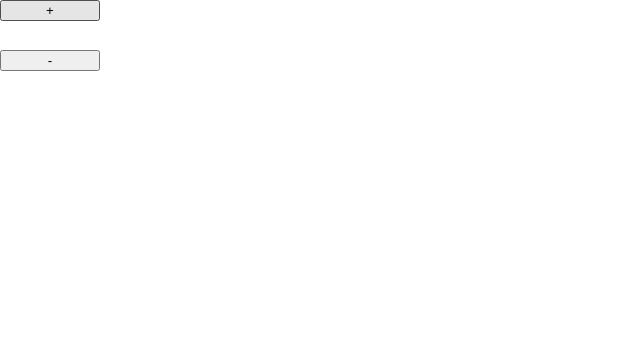
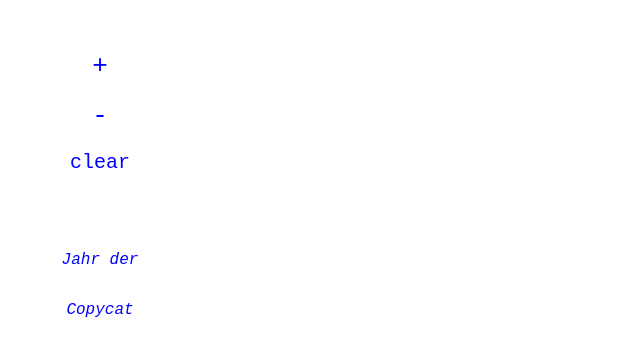
Before and after one commit to cadazab/fotos_preparado, a Svelte app: page / in a window 1280 px wide. Shown: the top 356 px of the page, without its empty margins (0-640 px from the left). Built offline with nearby package versions, Linux system fonts and the light colour scheme.

Commit message:
album switch added

```diff
--- a/index.html
+++ b/index.html
@@ -2,9 +2,9 @@
 <html lang="en">
 	<head>
 		<meta charset="UTF-8" />
-		<link rel="icon" href="/favicon.ico" />
+		<link rel="icon" href="./favicon.ico" />
 		<meta name="viewport" content="width=device-width, initial-scale=1.0" />
-		<title>Svelte + Vite App</title>
+		<title>fotofotofoto</title>
 		<style>
 			body {
 				min-height: 100%;
--- a/src/App.svelte
+++ b/src/App.svelte
@@ -8,7 +8,7 @@
 	let h;
 	let w;
 
-	let images = [
+	let albumJahrder = [
 		'https://64.media.tumblr.com/8414b04021aaa283ab403d18fa3dbf00/tumblr_onsv741Nf41v4tpzoo1_1280.jpg',
 		'https://64.media.tumblr.com/2f5c27efedf0f4cbbcc5263e6a5c0790/tumblr_onsus09NZA1v4tpzoo1_1280.jpg',
 		'https://64.media.tumblr.com/73303a1e1b2741b529bdb48a74e365f7/tumblr_olqcmbxoSI1v4tpzoo1_1280.jpg',
@@ -19,9 +19,30 @@
 		'https://64.media.tumblr.com/3f3f2bba4daf914ac907d51d48a3e3d3/tumblr_obg2tcyNsT1v4tpzoo1_1280.jpg',
 		'https://64.media.tumblr.com/98be82efd2bd3855007ba1744edffa5a/tumblr_o915b0FkfJ1v4tpzoo1_1280.jpg'
 	];
+	let textJahrder = "olympus mju-II";
 
-	let staple = [];
+	let albumCopycat = [
+		'https://64.media.tumblr.com/5c6833b97ee0b06e9a0732d36e3a60dc/tumblr_n1965vobGl1t8vj3ro1_1280.jpg',
+		'https://64.media.tumblr.com/f33c7409c77b67feffe8542ce339374d/tumblr_n1964iZ1Ay1t8vj3ro1_1280.jpg',
+		'https://64.media.tumblr.com/b036090d74b1d2a92bd928149b69caec/tumblr_n1963lSNKE1t8vj3ro1_1280.jpg',
+		'https://64.media.tumblr.com/e8eb12258f4271b31b1c8ccf39140703/tumblr_n19631a5fe1t8vj3ro1_1280.jpg',
+		'https://64.media.tumblr.com/5d426c61e22e18c60c5973568c5a160f/tumblr_n1962pDCuR1t8vj3ro1_1280.jpg',
+		'https://64.media.tumblr.com/ad251692a0d76bf6126fed1c3babb4fb/tumblr_n195z9xL5c1t8vj3ro1_1280.jpg',
+		'https://64.media.tumblr.com/afb0eecf4d7d65ec3328e8cd328c4fd2/tumblr_n195y0bpkS1t8vj3ro1_1280.jpg',
+		'https://64.media.tumblr.com/ac6e0ff94f1ecd5967f0b0e4914aaeb1/tumblr_n195xaPZR21t8vj3ro1_1280.jpg',
+		'https://64.media.tumblr.com/2bb92311c731a2c8627c98402b2fc8d0/tumblr_n195v1VCCp1t8vj3ro1_1280.jpg',
+		'https://64.media.tumblr.com/914d1d5eba8cabec55df81ec238c6e85/tumblr_n1950exbyn1t8vj3ro1_1280.jpg',
+		'https://64.media.tumblr.com/fe7d14d344c7d195d51d570f33f41bd3/tumblr_n194xyvCCW1t8vj3ro1_1280.jpg',
+		'https://64.media.tumblr.com/eb3fc33f391f108a9e20de3a30169c69/tumblr_n07ed7PBoR1t8vj3ro1_1280.jpg',
+		'https://64.media.tumblr.com/7669e20dea6bef2a97a8f23adfd066ac/tumblr_n07e6fIbwK1t8vj3ro1_1280.jpg',
+		'https://64.media.tumblr.com/f7d2f28a8788f8f7e4e4ab9f28c16ecf/tumblr_myya9s07kX1t8vj3ro1_1280.jpg',
+		'https://64.media.tumblr.com/7a98f79cd9fa5eb70cb2d992a2495c3c/tumblr_mxy1no5wtj1t8vj3ro1_1280.jpg'
+		];
+	let textCopycat = "a bunch of scans made with a handhold scanner.";
 
+
+	let images = albumJahrder;
+	let displayStack = [];
 	let fotoIndex = 0;
 
 	const handleAdd = () => {
@@ -34,25 +55,48 @@
 		};
 
 		fotoIndex++;
-
-		staple = [...staple, img];
+		if ( fotoIndex > images.length ) {
+			// fotoIndex = images.length
+			fotoIndex = 0;
+		} else {
+			displayStack = [...displayStack, img];
+		};
 	};
 	const handleRemove = () => {
-		staple = staple.slice(0, -1);
+		displayStack = displayStack.slice(0, -1);
 		fotoIndex--;
+		if ( fotoIndex < 0 ) {
+			fotoIndex = 0
+		};
 	};
 
-	$: {
-		console.log(w);
-		console.log(h);
-	}
+	const changetoJahrder = () => {
+		images = albumJahrder;
+		fotoIndex = 0
+	};
+	const changetoCopycat = () => {
+		images = albumCopycat;
+		fotoIndex = 0
+	};
+	const clearStack = () => {
+		displayStack = [];
+		// fotoIndex = 0
+	};
+
+	// $: {
+	// 	console.log(w);
+	// 	console.log(h);
+	// }
 </script>
 
 <div class="wrapper" bind:clientWidth={w} bind:clientHeight={h}>
 	<button class="btnPlus" on:click={handleAdd}> + </button>
 	<button class="btnMinus" on:click={handleRemove}> - </button>
+	<button class="btnJahrder" on:click={changetoJahrder}> Jahr der </button>
+	<button class="btnCopycat" on:click={changetoCopycat}> Copycat </button>
+	<button class="btnClear" on:click={clearStack}> clear </button>
 
-	{#each staple as image}
+	{#each displayStack as image}
 		<HernanFoto url={image.url} parentWidth={w} sideBarWidth={0} />
 	{/each}
 </div>
@@ -68,11 +112,36 @@
 		width: 100px;
 	}
 
-	/* .btnPlus{
-
-  } */
-
+	.body{
+		background-color: green;
+	}
+  	.btnPlus, .btnMinus, .btnJahrder, .btnCopycat, .btnClear{
+  		color: blue;
+  		background: white;
+  		border: none;
+  		font-family: monospace;
+  		font-style: bold;
+  		font-size: large;
+  		left:  50px;
+  	}
+	 .btnPlus{
+	 	top:  50px;
+  		font-size: xx-large;
+    }
 	.btnMinus {
-		top: 50px;
+		top: 100px;
+  		font-size: xx-large;
+	}
+	.btnClear {
+		top: 150px;
+		font-size: x-large;
+	}
+	.btnJahrder {
+		top: 250px;
+		font-style: oblique;
+	}
+	.btnCopycat {
+		top: 300px;
+		font-style: oblique;
 	}
 </style>
--- a/src/HernanFoto.svelte
+++ b/src/HernanFoto.svelte
@@ -21,7 +21,7 @@
 	bind:clientHeight={h}
 	style="position: absolute; top: {top}px; left: {left}px"
 >
-	<img src={url} alt={url} />
+	<img src={url} alt={url} width="600px" />
 </div>
 
 <style>
```
Also changed, not shown: package.json (line endings or trailing spaces), 2 other files (tests, documents, lock files or other folders).
